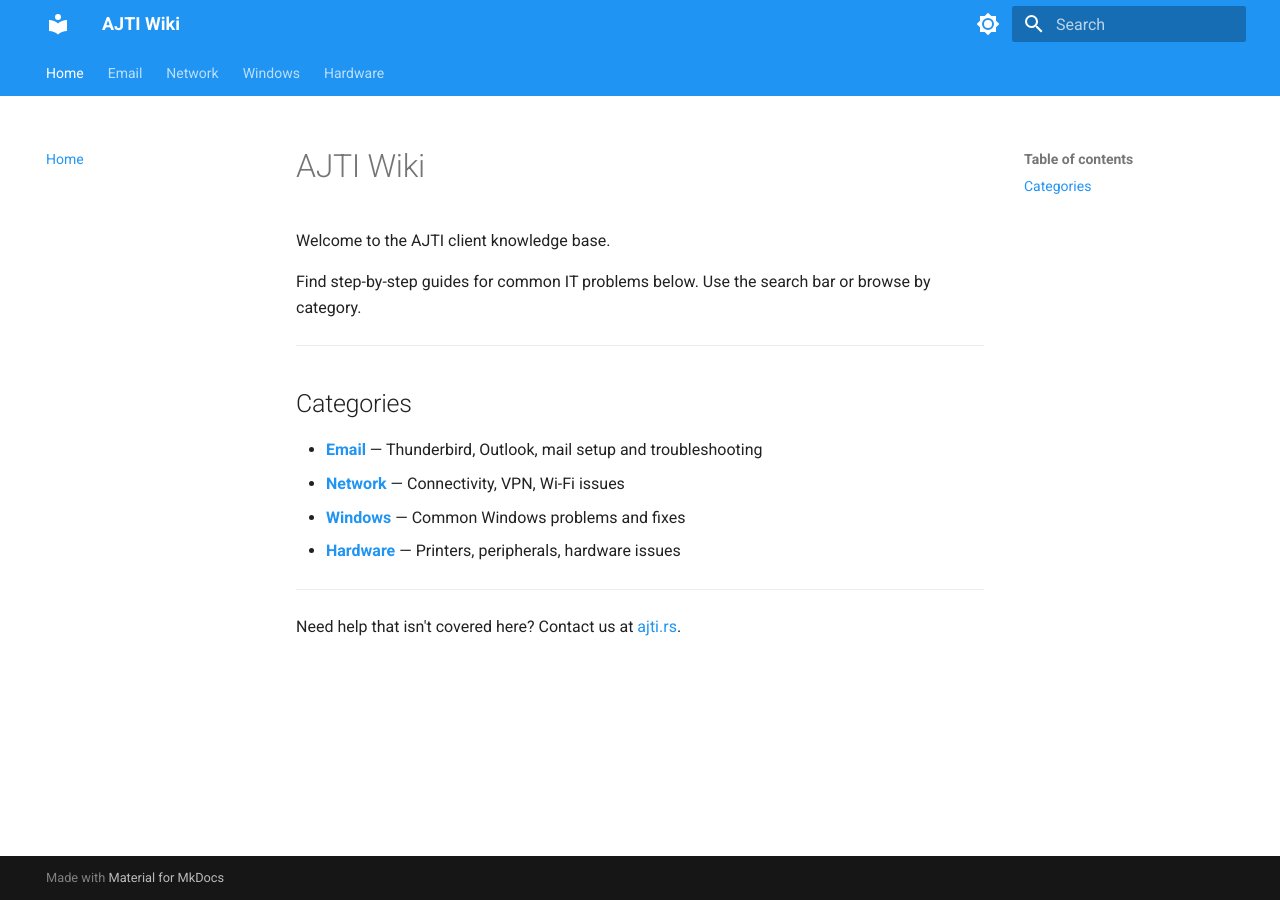
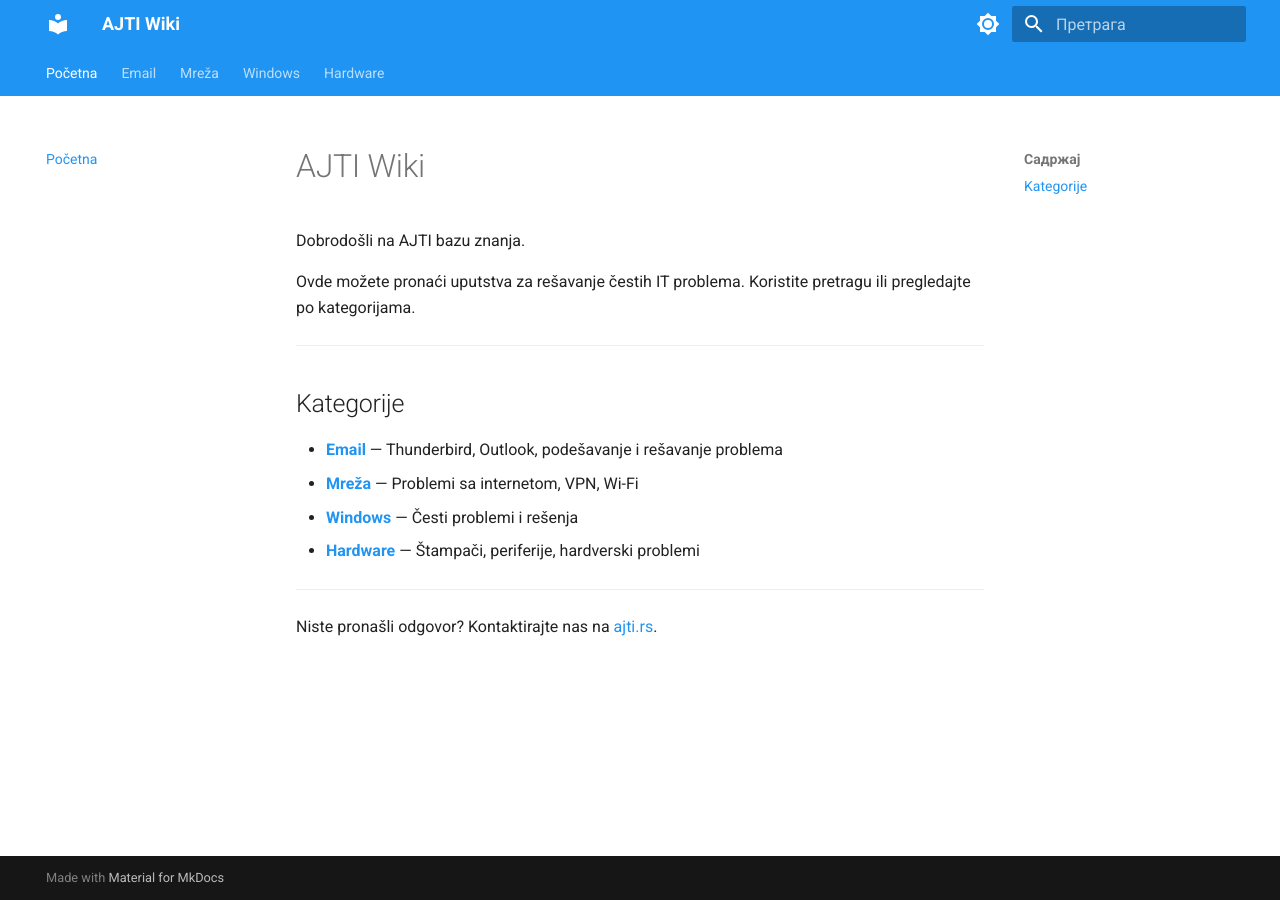
Before and after one commit to markomilutinovic/ajti-wiki, an MkDocs documentation site: the page built from docs/index.md, in a window 1280 px wide. Built offline with MkDocs 1.6.1 and Material for MkDocs 9.7.7, drawn with Linux system fonts in a browser that asks for light colours.

Commit message:
Translate content to Serbian

```diff
--- a/docs/index.md
+++ b/docs/index.md
@@ -1,18 +1,18 @@
 # AJTI Wiki
 
-Welcome to the AJTI client knowledge base.
+Dobrodošli na AJTI bazu znanja.
 
-Find step-by-step guides for common IT problems below. Use the search bar or browse by category.
+Ovde možete pronaći uputstva za rešavanje čestih IT problema. Koristite pretragu ili pregledajte po kategorijama.
 
 ---
 
-## Categories
+## Kategorije
 
-- **[Email](email/index.md)** — Thunderbird, Outlook, mail setup and troubleshooting
-- **[Network](network/index.md)** — Connectivity, VPN, Wi-Fi issues
-- **[Windows](windows/index.md)** — Common Windows problems and fixes
-- **[Hardware](hardware/index.md)** — Printers, peripherals, hardware issues
+- **[Email](email/index.md)** — Thunderbird, Outlook, podešavanje i rešavanje problema
+- **[Mreža](network/index.md)** — Problemi sa internetom, VPN, Wi-Fi
+- **[Windows](windows/index.md)** — Česti problemi i rešenja
+- **[Hardware](hardware/index.md)** — Štampači, periferije, hardverski problemi
 
 ---
 
-Need help that isn't covered here? Contact us at [ajti.rs](https://ajti.rs).
+Niste pronašli odgovor? Kontaktirajte nas na [ajti.rs](https://ajti.rs).
--- a/mkdocs.yml
+++ b/mkdocs.yml
@@ -1,11 +1,11 @@
 site_name: AJTI Wiki
 site_url: https://wiki.ajti.party
-site_description: Client knowledge base — common IT problems and solutions
+site_description: Baza znanja — česti IT problemi i rešenja
 site_author: AJTI
 
 theme:
   name: material
-  language: en
+  language: sr
   palette:
     - scheme: default
       primary: blue
@@ -28,10 +28,10 @@ theme:
     - content.code.copy
 
 nav:
-  - Home: index.md
+  - Početna: index.md
   - Email:
       - email/index.md
-  - Network:
+  - Mreža:
       - network/index.md
   - Windows:
       - windows/index.md
```
Also changed, not shown: docs/email/index.md (+2 -2 lines), docs/hardware/index.md (+2 -2 lines), docs/network/index.md (+3 -3 lines), docs/windows/index.md (+2 -2 lines).
